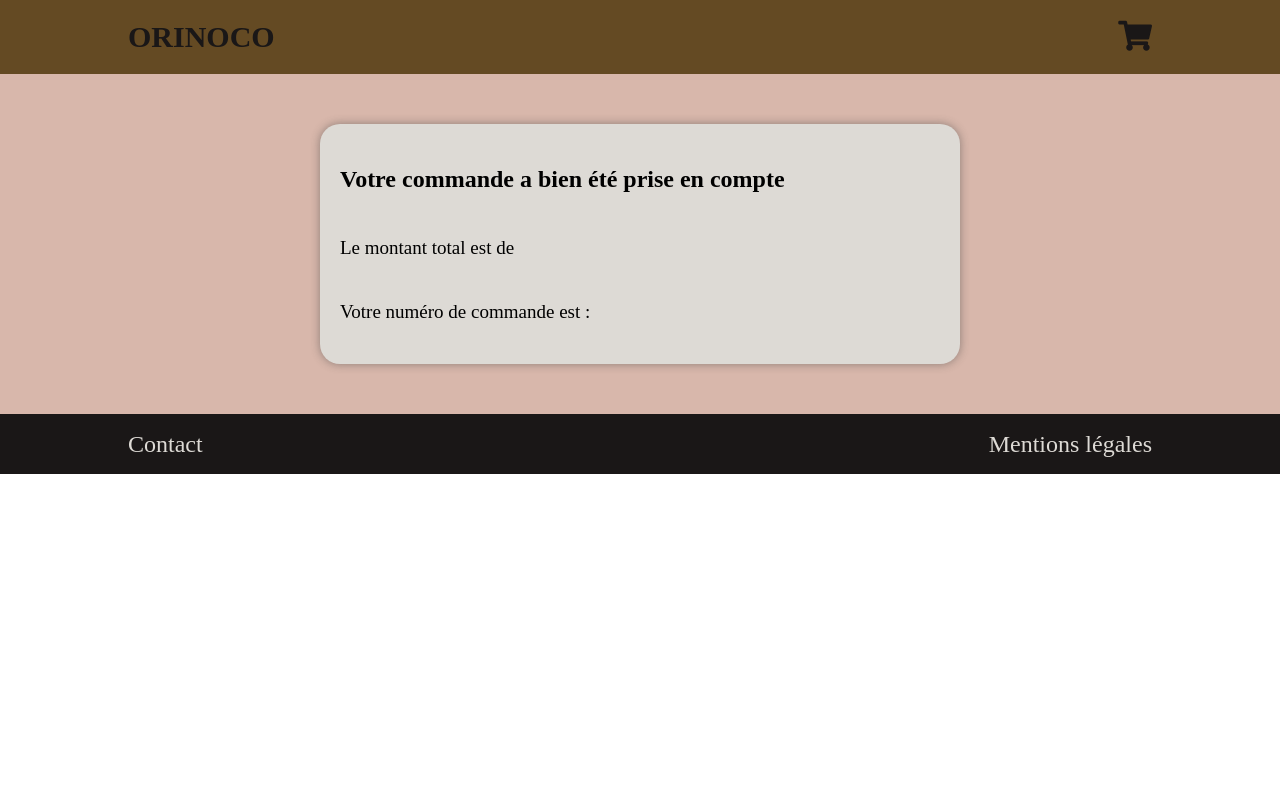
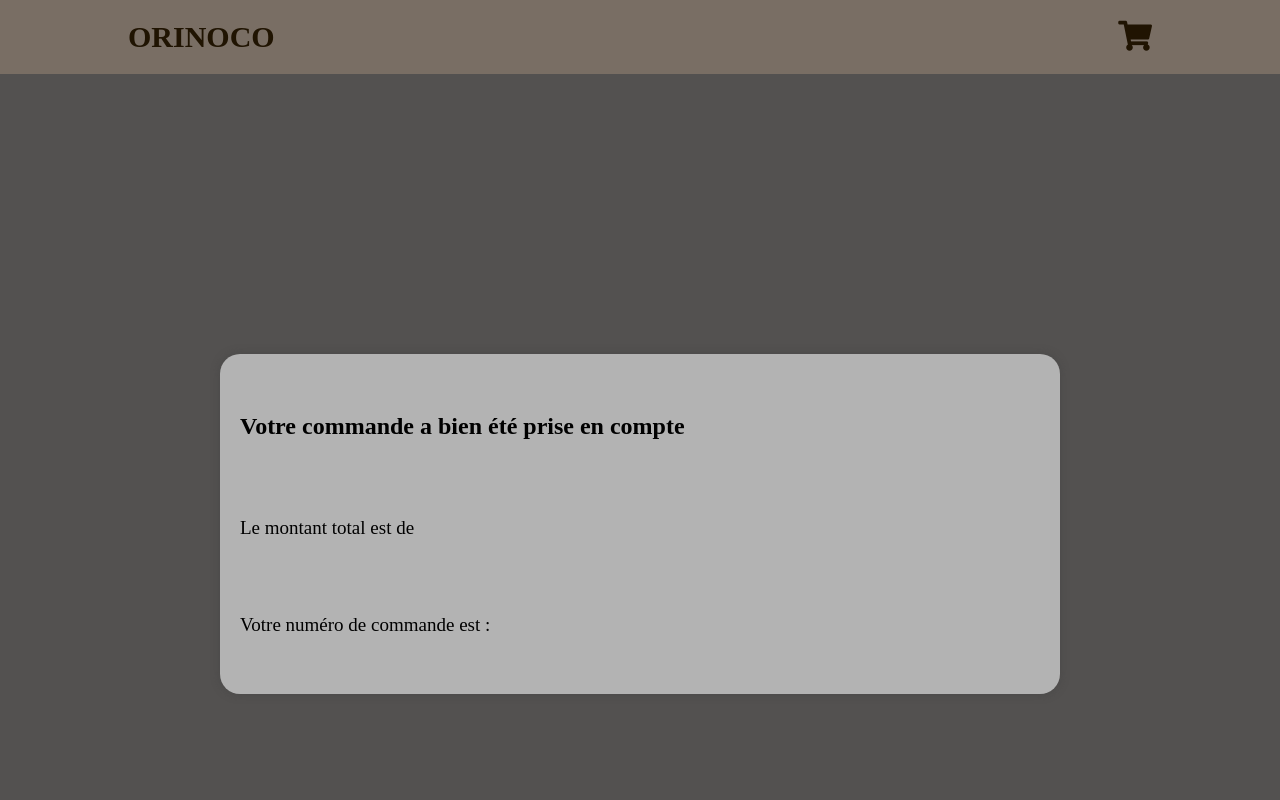
Before and after one commit to wiss3813/P5_Hw_Orinico_01-07-2021, a plain HTML site: page frontend/confirmation.html in a window 1280 px wide. Shown: the top 800 px of the page. Drawn offline with Linux system fonts and the light colour scheme.

Commit message:
scss confirmation

```diff
--- a/frontend/styles/cart.scss
+++ b/frontend/styles/cart.scss
@@ -1,7 +1,7 @@
-$primary-color: rgb(26, 23, 23);
-$secondary-color: rgb(100, 74, 35);
-$tertiary-color: rgb(156, 143, 138);
-$text-color: rgb(241, 235, 221);
+$primary-color: #201402;
+$secondary-color: #796e64;
+$tertiary-color: rgb(83, 81, 80);
+$text-color: rgb(179, 179, 179);
 
 @mixin flex-center() {
   display: flex;
--- a/frontend/styles/confirmation.scss
+++ b/frontend/styles/confirmation.scss
@@ -1,7 +1,7 @@
-$primary-color: rgb(26, 23, 23);
-$secondary-color: rgb(100, 74, 35);
-$tertiary-color: rgb(216, 183, 171);
-$text-color: rgb(221, 218, 213);
+$primary-color: #201402;
+$secondary-color: #796e64;
+$tertiary-color: rgb(83, 81, 80);
+$text-color: rgb(179, 179, 179);
 
 @mixin flex-center() {
   display: flex;
@@ -75,24 +75,29 @@ h1 {
     }
   }
 }
-
+.main {
+  width: 100%;
+  height: 100%;
+}
 .recap {
   @include flex-center;
   width: 100%;
+  height: 900px;
   background: $tertiary-color;
   .confirm {
     padding: 20px;
     overflow: hidden;
     margin: 50px 15px;
     display: flex;
+    @include flex-center;
     flex-direction: column;
     justify-content: space-around;
-    width: 600px;
+    width: 800px;
+    height: 300px;
     background: $text-color;
     border-radius: 20px 20px 20px 20px;
     box-shadow: 0px 0px 10px 0px rgba(63, 63, 63, 0.49);
     text-decoration: none;
-    height: 200px;
   }
   p {
     font-size: 19px;
--- a/frontend/styles/product.scss
+++ b/frontend/styles/product.scss
@@ -1,7 +1,7 @@
-$primary-color: rgb(26, 23, 23);
-$secondary-color: rgb(100, 74, 35);
-$tertiary-color: rgb(216, 183, 171);
-$text-color: rgb(221, 218, 213);
+$primary-color: #201402;
+$secondary-color: #796e64;
+$tertiary-color: rgb(83, 81, 80);
+$text-color: rgb(179, 179, 179);
 
 @mixin flex-center() {
   display: flex;
```
Also changed, not shown: frontend/styles/cart.css, frontend/styles/confirmation.css, frontend/styles/product.css, 3 other files.
